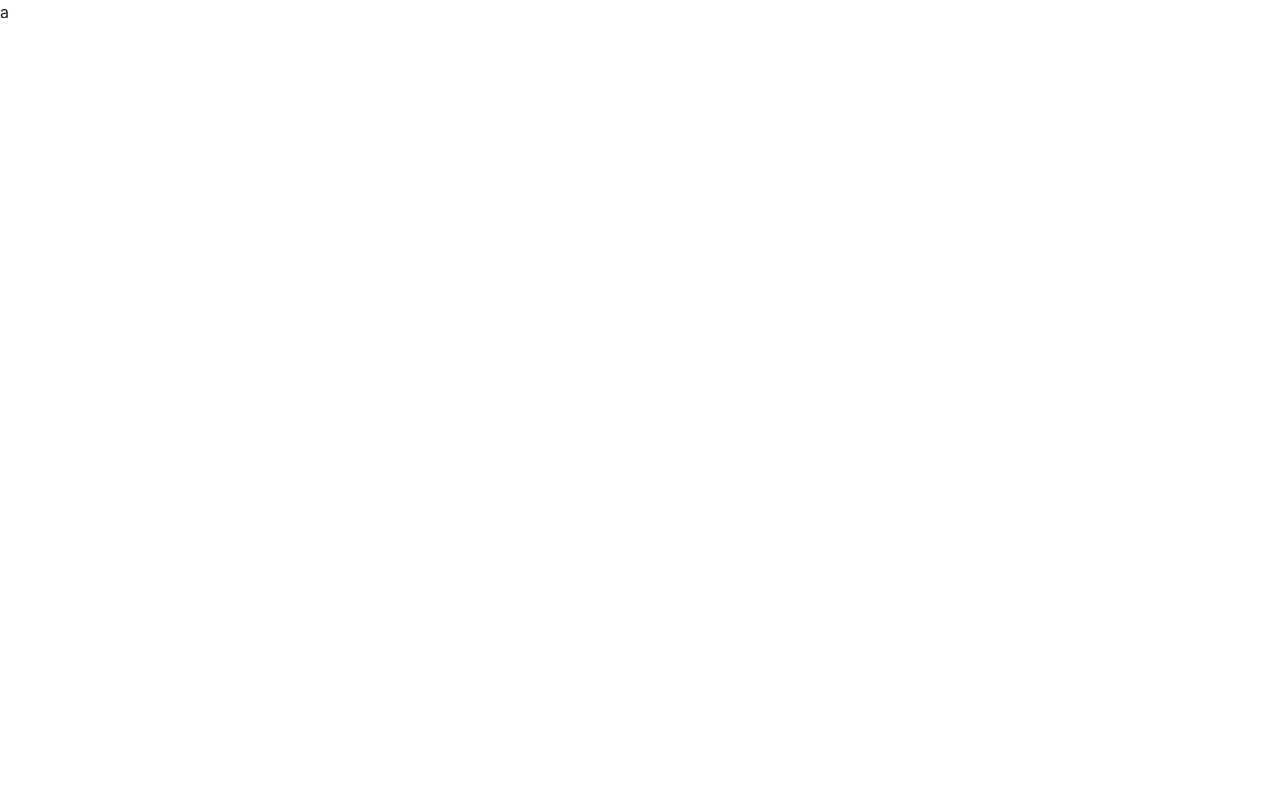
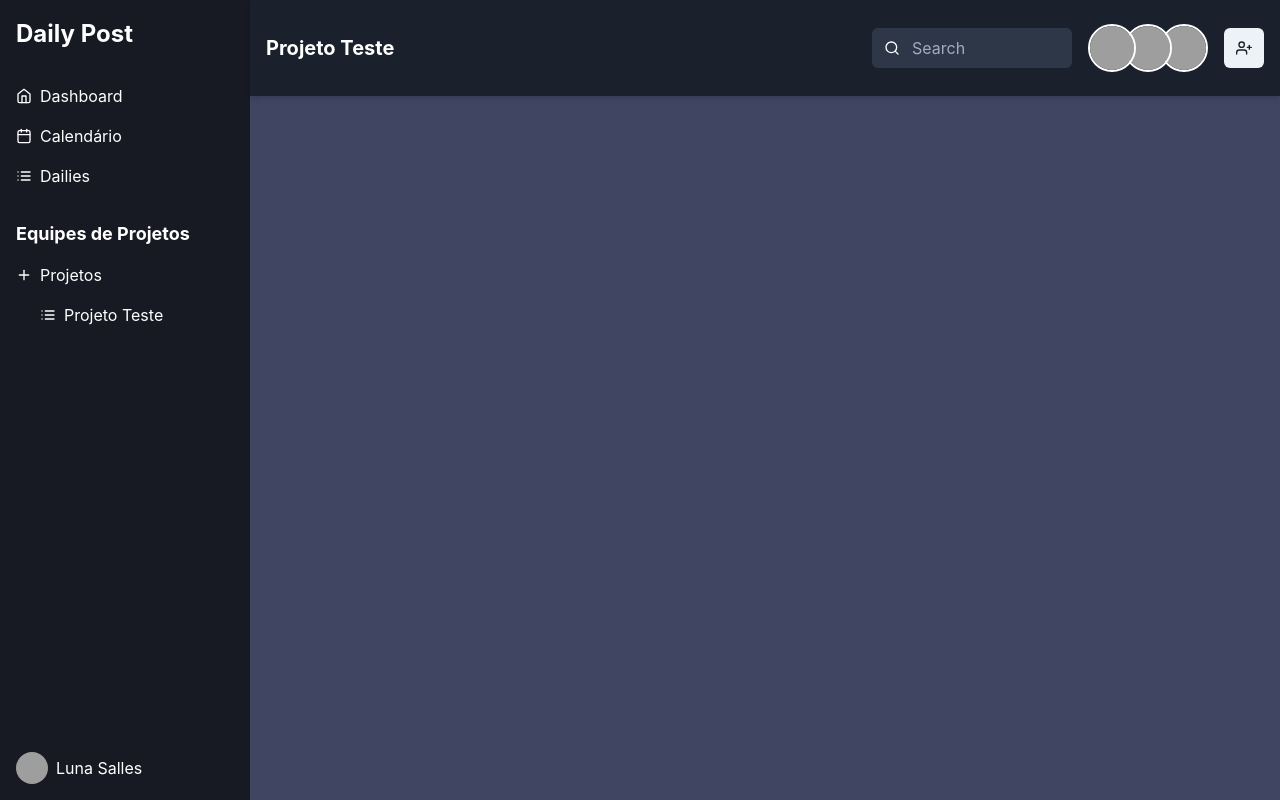
Before and after one commit to Rizzardd/daily-post, a React (Vite) app in the folder daily-post-web/: page / in a window 1280 px wide. Built offline with nearby package versions, Linux system fonts and the light colour scheme; grey boxes are pictures that could not be loaded.

Commit message:
feat: adição do layout da pagina.

```diff
--- a/daily-post-web/src/routes/_protected/index.tsx
+++ b/daily-post-web/src/routes/_protected/index.tsx
@@ -1,7 +1,19 @@
 import { createFileRoute } from "@tanstack/react-router";
+import { Box, Stack } from "@chakra-ui/react";
+import Sidebar from "../../components/Sidebar";
+import Header from "../../components/Header";
 
 
 export const Route = createFileRoute("/_protected/")({
   component: () =>
-   <div>a</div>
+   <div>
+        <Stack direction={["column", "row"]} spacing={0} bg="backgroundHomePage">
+        <Box>
+          <Sidebar />
+        </Box>
+        <Box w="100%">
+          <Header />
+        </Box>
+      </Stack>
+   </div>
 });
```
